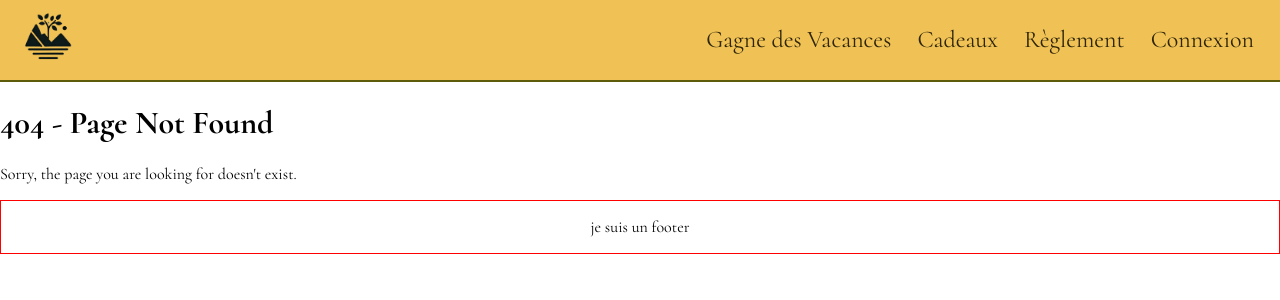
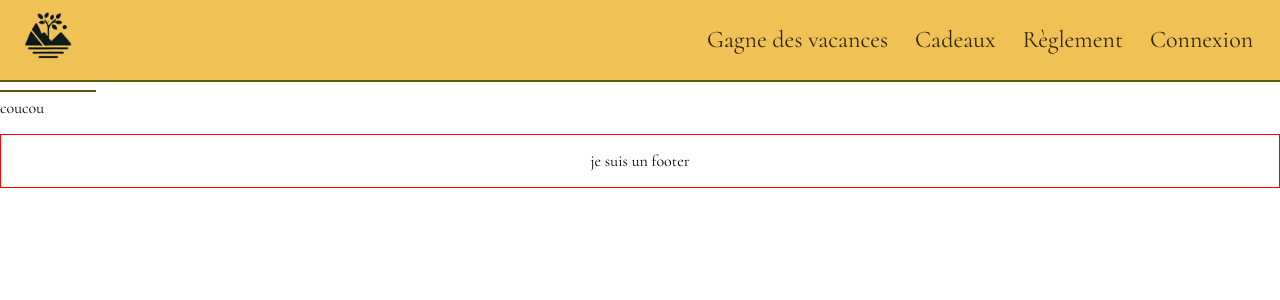
Before and after one commit to ChloeSeclier/Hackathon2025-TEC, a React (Vite) app: page /jeu in a window 1280 px wide. Before the commit this address had no page. Shown: the top 300 px of the page. Built offline with nearby package versions, Linux system fonts and the light colour scheme.

Commit message:
add link to game

```diff
--- a/src/components/header.jsx
+++ b/src/components/header.jsx
@@ -1,6 +1,6 @@
 import '../css/header.css';
 import { Link } from 'react-router-dom';
-// dans le header, on peut utimiser que des balise div,nav,menu,ul et li
+
 export default function Header() {
   return (
     <>
@@ -9,9 +9,11 @@ export default function Header() {
           <img src="src\assets\logo.png" alt="" />
         </Link>
         <ul>
-          <li>Gagne des Vacances</li>
           <li>
-            <Link to="/Lots" className="cadeaux-link">
+            <Link to="/jeu">Gagne des vacances</Link>
+          </li>
+          <li>
+            <Link to="/Lots">
               Cadeaux
             </Link>
           </li>
--- /dev/null
+++ b/src/components/jeu.jsx
@@ -0,0 +1,3 @@
+export default function Jeu() {
+  return <p>coucou</p>;
+}
--- a/src/css/header.css
+++ b/src/css/header.css
@@ -12,16 +12,16 @@
     height: 12dvh;
   }
 
-  .cadeaux-link {
+  a {
     text-decoration: none;
     color: #2f2507;
   }
 
-  .cadeaux-link:hover {
+  a:hover {
     border-bottom: #5d5c0b solid 2px;
   }
+
   ul {
-
     list-style: none;
     display: flex;
     justify-content: end;
@@ -30,7 +30,6 @@
     font-size: 1.5rem;
     font-family: 'Cormorant', serif;
     margin-left: auto;
-
   }
 
   li {
--- a/src/css/lots.css
+++ b/src/css/lots.css
@@ -1,7 +1,7 @@
 @import url('https://fonts.googleapis.com/css2?family=Cormorant:wght@300;400;500;600;700');
 
 .lots {
-  background-color:  #F9EDD9;
+  background-color: #f9edd9;
   display: grid;
   justify-content: center;
 
--- a/src/main.jsx
+++ b/src/main.jsx
@@ -7,6 +7,7 @@ import './main.css';
 import Error404 from './pages/error404';
 import Home from './pages/Home';
 import Lots from './pages/Lots';
+import Jeu from './components/jeu';
 
 const router = createBrowserRouter([
   {
@@ -16,7 +17,10 @@ const router = createBrowserRouter([
         path: '/',
         element: <Home />,
       },
-
+      {
+        path: '/jeu',
+        element: <Jeu />,
+      },
       {
         path: '/lots',
         element: <Lots />,
```
Also changed, not shown: src/objet/listQuestion.js (+37 -4 lines).
